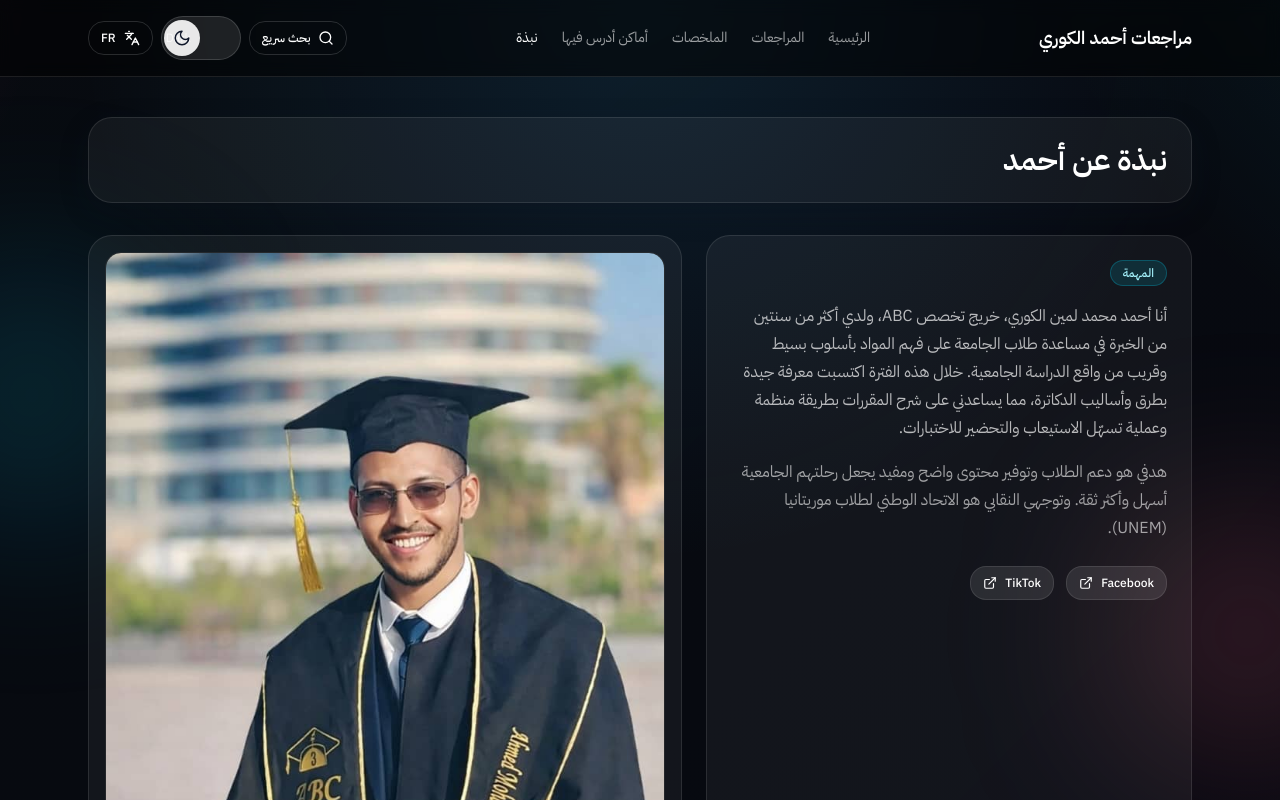
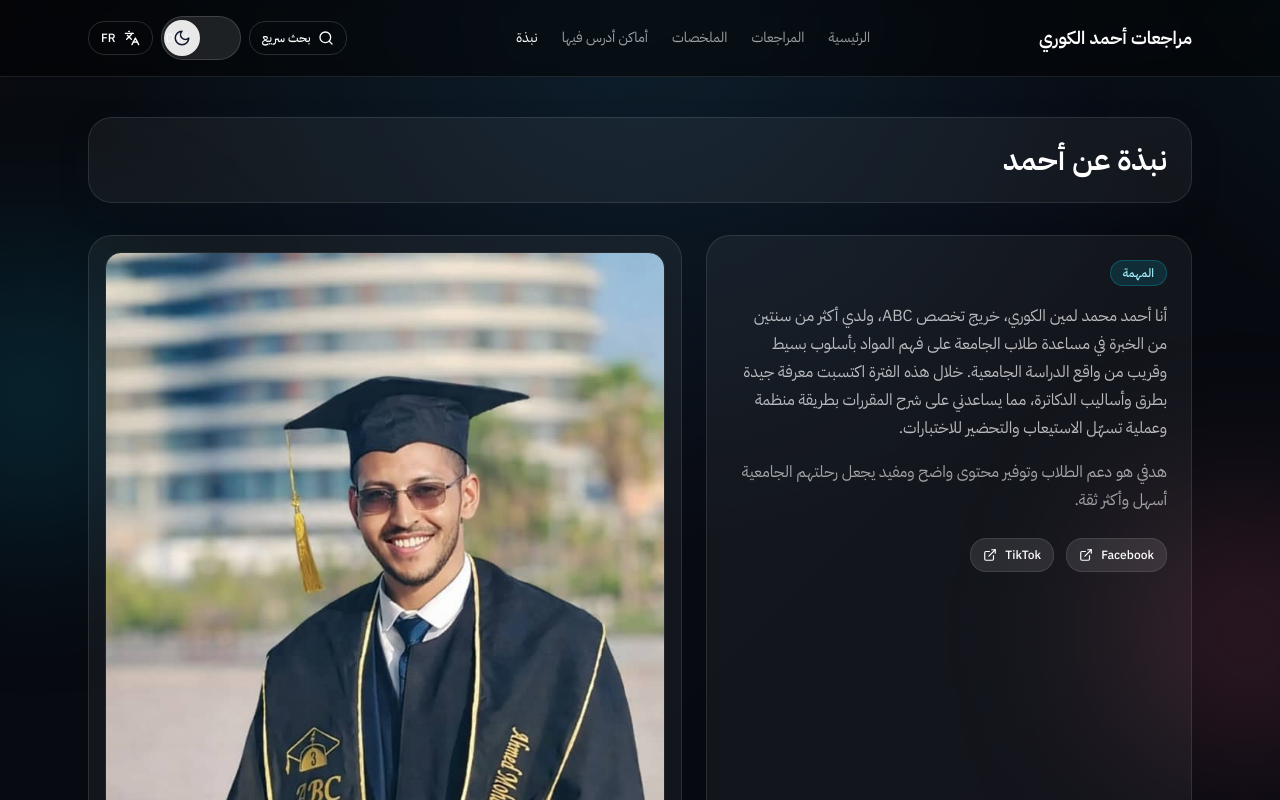
Before and after one commit to ahmed26999814/Ahmedlkori, a Next.js app: page /about in a window 1280 px wide. Shown: the top 800 px of the page. Built offline with nearby package versions, Linux system fonts and the light colour scheme.

Commit message:
Improve light mode nav clarity

```diff
--- a/src/app/about/page.tsx
+++ b/src/app/about/page.tsx
@@ -23,7 +23,7 @@ export default function AboutPage() {
           <p className="mt-4 leading-7 text-white/60">
             {lang === "fr"
               ? "Mon objectif est de soutenir les étudiants et de fournir un contenu clair et utile qui rend leur parcours universitaire plus facile et plus confiant."
-              : "هدفي هو دعم الطلاب وتوفير محتوى واضح ومفيد يجعل رحلتهم الجامعية أسهل وأكثر ثقة. وتوجهي النقابي هو الاتحاد الوطني لطلاب موريتانيا (UNEM)."}
+              : "هدفي هو دعم الطلاب وتوفير محتوى واضح ومفيد يجعل رحلتهم الجامعية أسهل وأكثر ثقة."}
           </p>
           <div className="mt-6 flex flex-wrap gap-3">
             <Button asChild variant="secondary" size="sm">
--- a/src/app/globals.css
+++ b/src/app/globals.css
@@ -62,23 +62,23 @@ html.light .text-white {
 }
 
 html.light .text-white\/50 {
-  color: rgba(15, 23, 42, 0.5);
+  color: rgba(15, 23, 42, 0.7);
 }
 
 html.light .text-white\/60 {
-  color: rgba(15, 23, 42, 0.6);
+  color: rgba(15, 23, 42, 0.8);
 }
 
 html.light .text-white\/70 {
-  color: rgba(15, 23, 42, 0.7);
+  color: rgba(15, 23, 42, 0.9);
 }
 
 html.light .text-white\/80 {
-  color: rgba(15, 23, 42, 0.8);
+  color: rgba(15, 23, 42, 0.95);
 }
 
 html.light .text-white\/90 {
-  color: rgba(15, 23, 42, 0.9);
+  color: rgba(15, 23, 42, 0.98);
 }
 
 html.light .shadow-glass {
```
